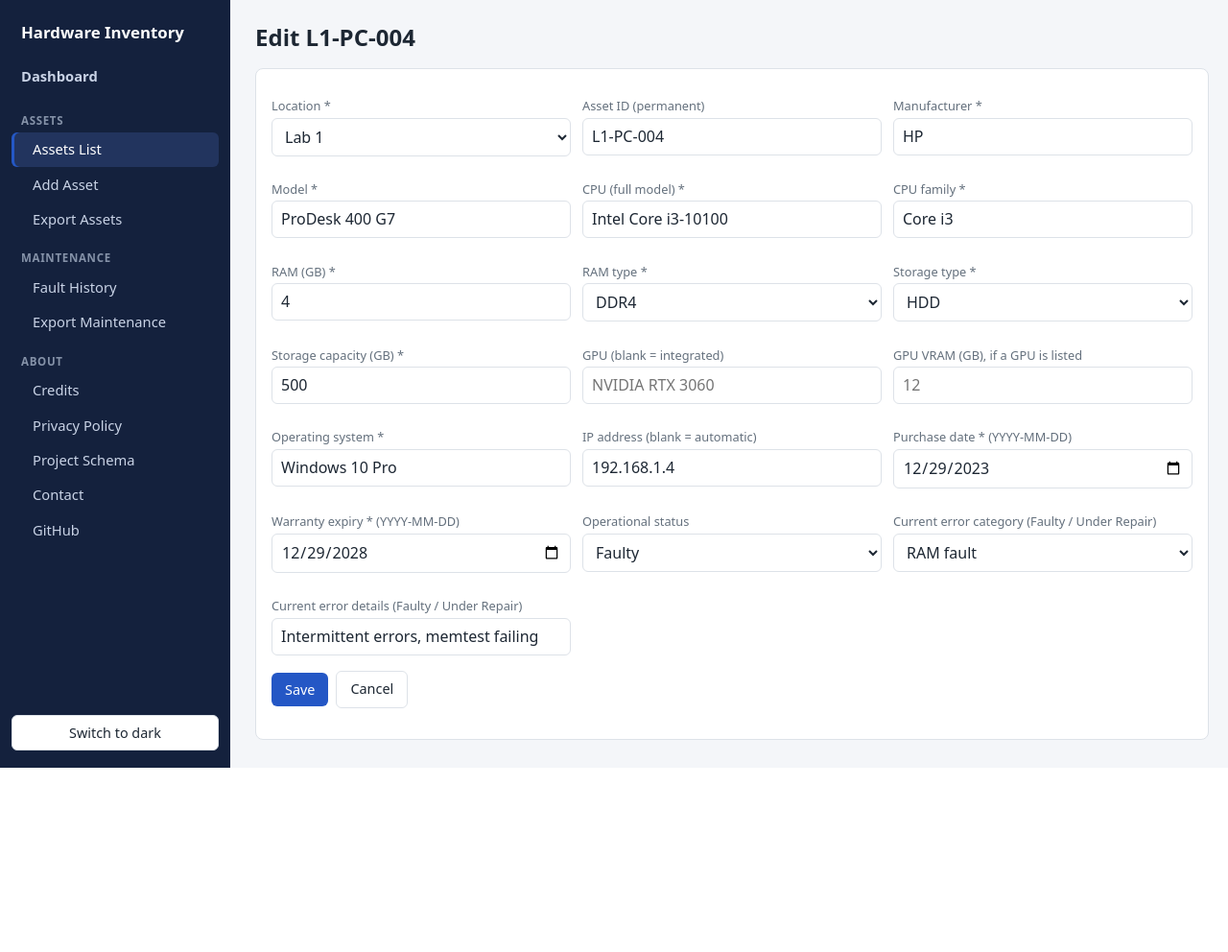
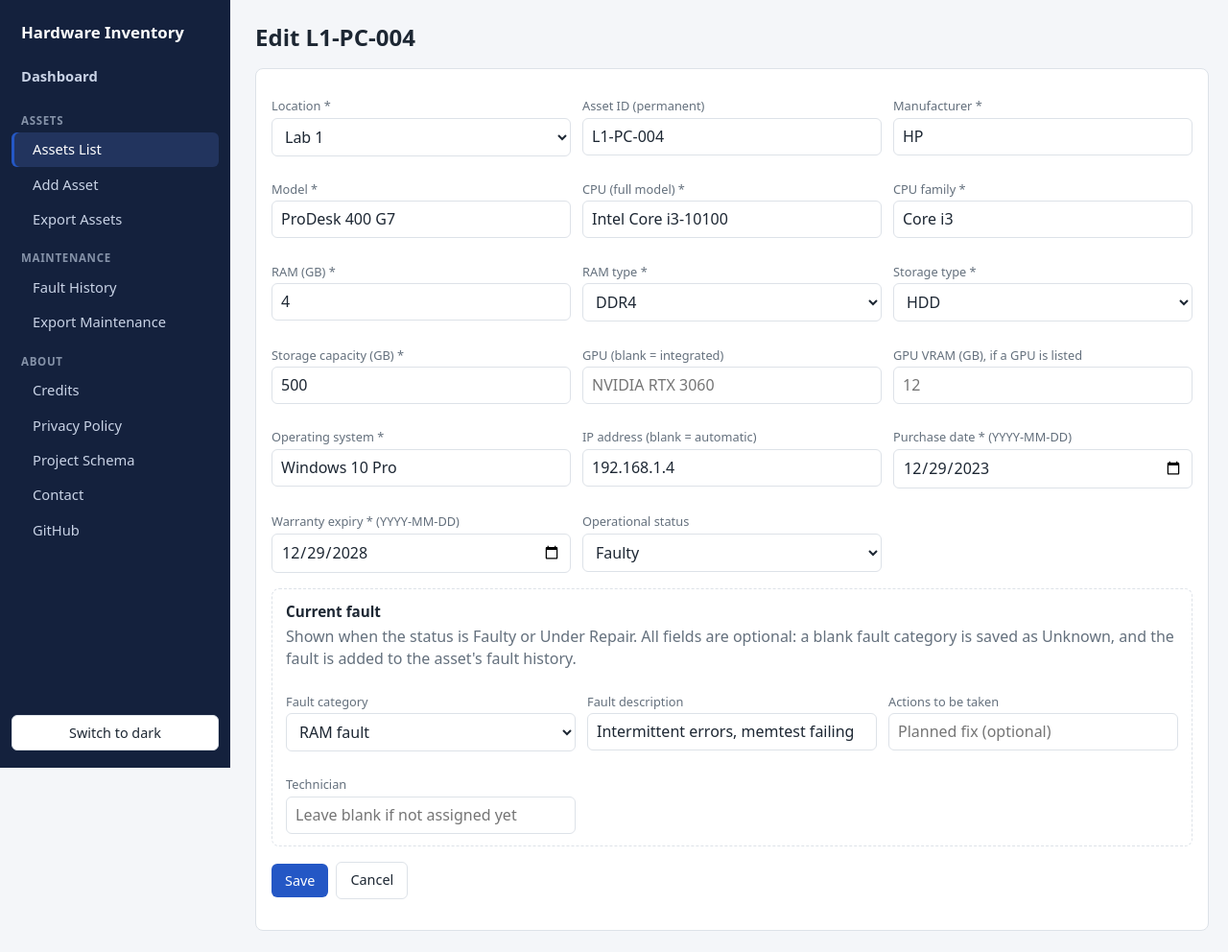
Before and after one commit to AbdurRauf-01/ef101-p11, a Flask app: page /assets/L1-PC-004/edit in a window 1280 px wide. Shown: the whole page at 96% size. Before the commit the page ends 800 px from the top, so only its background shows below. Run offline with Flask 3, Linux system fonts and the light colour scheme; data comes from the database, SQL or seed files in the repository; both versions use the stored data as it was after the commit.

Commit message:
ef101-p11-v9
What changed:

1. Sorting in the asset list
- Every column heading is clickable. The first click sorts ascending, and the second reverses it. A ▲ or ▼ shows the active column, and the other headings show a faint ↕.
- The default is Asset ID, ascending.
- Sorting works with the search and filters, and the CSV export follows the current sort.
2. Current fault and the Edit/Add window
- Choosing Faulty or Under Repair shows a box with fault category, fault description, actions to be taken, and technician. None of them are required. A blank category is saved as “Unknown”.
- Each fault is also recorded in the asset’s history, including faults entered on the Edit form. This was a gap before, and it’s now closed.
- The asset page has a Current fault section above Maintenance history. For operational assets, every column shows “-”.
3. Closing a fault
- Setting a faulty asset to Operational on the Edit form doesn’t close the fault there. The other changes are saved, the fault stays open, and the page takes you to the Log form.
- The Log form is prefilled from the Current fault section. You must choose a fault category other than “Unknown”, and fill in the description, action, and technician.
- When the fix is logged, the asset becomes Operational and its Current fault section shows “-”.

```diff
--- a/app.py
+++ b/app.py
@@ -13,8 +13,8 @@ from flask import (Flask, Response, flash, redirect, render_template, request,
 
 import queries
 from db import BASE, DB_PATH
-from queries import (CURRENT_ERROR_CATEGORIES, CURRENT_ERROR_STATUSES, FAULT_CATEGORIES,
-                     FIELDS, RAM_TYPES, WARRANTY_SOON_DAYS)
+from queries import (CURRENT_ERROR_STATUSES, CURRENT_FAULT_FIELDS, FAULT_CATEGORIES, FIELDS,
+                     RAM_TYPES, SORT_COLUMNS, WARRANTY_SOON_DAYS)
 
 app = Flask(__name__)
 GITHUB_URL = "https://github.com/AbdurRauf-01/ef101-fall2026-p11"
@@ -24,18 +24,39 @@ app.secret_key = "ef101-demo-key"  # demo only; no real secrets in this project
 STATUSES = ["Operational", "Faulty", "Under Repair"]
 STORAGE_TYPES = ["SSD", "NVMe", "HDD", "Hybrid"]
 NEW_LOCATION = "__new__"    # drop-down value meaning "+ Add new location"
-NEED_CATEGORY = ("Choose the current error category for Faulty or Under Repair "
-                 "(use N/A, Unknown or Other if needed).")
-NEED_DETAIL = ("Describe the current error for Faulty or Under Repair. "
-               "Type Unknown if the cause is not known.")
+ASSET_COLUMNS = [("asset_id", "Asset ID"), ("model", "Model"), ("cpu", "CPU"), ("ram", "RAM"),
+                 ("storage", "Storage"), ("gpu", "GPU"), ("location", "Location"), ("status", "Status"),
+                 ("warranty", "Warranty"), ("faults", "Faults")]
+RESOLVE_NEEDS_FAULT = ("To mark the asset Operational, the fault category must be specified "
+                       "(not Unknown).")
+RESOLVE_NOTE = ("Other changes are saved. The fault is now on the asset page: log the fix in "
+                "'Log a fault / maintenance event' to mark the asset Operational.")
+
+
+def current_sort():
+    """Sort column and direction from the URL. Default: Asset ID, ascending."""
+    key = request.args.get("sort")
+    key = key if key in SORT_COLUMNS else "asset_id"
+    direction = "desc" if request.args.get("dir") == "desc" else "asc"
+    return key, direction
+
+
+def sort_link(col):
+    """Link for a column heading: a new column starts ascending; the same column flips direction.
+    Filters and search stay in the link."""
+    args = request.args.to_dict()
+    key, direction = current_sort()
+    new = "desc" if (col == key and direction == "asc") else "asc"
+    args.update(sort=col, dir=new)
+    return url_for("assets", **args)
 
 
 @app.context_processor
 def option_lists():
-    """Drop-down choices, available to every template."""
+    """Drop-down choices and helpers, available to every template."""
     return dict(storage_types=STORAGE_TYPES, statuses=STATUSES, ram_types=RAM_TYPES,
-                fault_categories=FAULT_CATEGORIES, error_categories=CURRENT_ERROR_CATEGORIES,
-                locations=queries.location_names(), NEW_LOCATION=NEW_LOCATION)
+                fault_categories=FAULT_CATEGORIES, locations=queries.location_names(),
+                NEW_LOCATION=NEW_LOCATION, sort_link=sort_link)
 
 
 @app.template_filter("money")
@@ -65,16 +86,6 @@ def parse_date(s):
         return None
 
 
-def current_error_problems(category, detail):
-    """Faulty / Under Repair need a category from the list AND a written detail (may be 'Unknown')."""
-    problems = []
-    if category not in CURRENT_ERROR_CATEGORIES:
-        problems.append(NEED_CATEGORY)
-    if not detail:
-        problems.append(NEED_DETAIL)
-    return problems
-
-
 def resolve_location(form):
     """Returns (place name, is_new). Choosing '+ Add new location' uses the typed name, unless a
     place with the same name (any upper/lower case) already exists, in which case that one is used."""
@@ -89,15 +100,16 @@ def resolve_location(form):
 
 
 def existing_or_new_prefix(name, is_new):
-    """Short code used for the asset ID of this place."""
+    """Short code used for the asset IDs of this place."""
     if is_new:
         return queries.suggest_prefix(name, queries.all_prefixes())
     return queries.location_prefix(name)
 
 
-def validate_asset(f, is_new, subnet):
+def validate_asset(f, is_new, subnet, prev=None):
     """Server-side validation. Returns (clean_dict, errors_list).
-    subnet = x of the chosen place's range 192.168.x.n, used when the IP box is left blank."""
+    subnet = x of the chosen place's range 192.168.x.n, used when the IP box is left blank.
+    prev = the asset as it is in the database (None for a new asset)."""
     errors = []
     c = {k: (f.get(k) or "").strip() for k in FIELDS}
     for k in ["manufacturer", "model", "cpu", "cpu_family", "os", "location"]:
@@ -127,10 +139,17 @@ def validate_asset(f, is_new, subnet):
         errors.append("Choose a valid storage type.")
     if c["status"] not in STATUSES:
         errors.append("Choose a valid status.")
+
+    # Current fault. Everything here is optional: a blank category becomes "Unknown".
     if c["status"] == "Operational":
-        c["status_category"] = c["status_detail"] = None   # a working asset has no current error (N/A)
+        for k in CURRENT_FAULT_FIELDS:
+            c[k] = None                  # a working asset has no current fault (shown as "-")
     elif c["status"] in CURRENT_ERROR_STATUSES:
-        errors += current_error_problems(c["status_category"], c["status_detail"])
+        c["status_category"] = c["status_category"] or "Unknown"
+        if c["status_category"] not in FAULT_CATEGORIES:
+            errors.append("Choose a fault category from the list.")
+        was_faulty = prev is not None and prev["status"] in CURRENT_ERROR_STATUSES
+        c["status_date"] = prev["status_date"] if (was_faulty and prev["status_date"]) else today()
 
     # IP address: blank = assigned automatically. Two PCs in the same place never share an IP.
     loc, aid = c["location"], c["asset_id"]
@@ -175,7 +194,9 @@ def assets():
     rows = queries.filtered_assets(request.args)
     opts = queries.filter_options()
     enriched = [dict(r, warranty=warranty_status(r["warranty_expiry"])) for r in rows]
-    return render_template("assets.html", assets=enriched, opts=opts, f=request.args)
+    key, direction = current_sort()
+    return render_template("assets.html", assets=enriched, opts=opts, f=request.args,
+                           sort=key, direction=direction, columns=ASSET_COLUMNS)
 
 
 @app.route("/assets/new", methods=["GET", "POST"])
@@ -197,17 +218,17 @@ def asset_new():
         if errors:
             for e in errors:
                 flash(e, "danger")
-            return render_template("asset_form.html", a=form, new=True)
+            return render_template("asset_form.html", a=form, new=True, current_status=None)
         try:
             if is_new_loc:
                 queries.add_location(name, existing_or_new_prefix(name, True), subnet)
-            queries.insert_asset(c)
+            queries.insert_asset(c, fault_record=c["status"] != "Operational")
         except sqlite3.IntegrityError as e:
             flash(f"Database rejected the record: {e}", "danger")
-            return render_template("asset_form.html", a=form, new=True)
+            return render_template("asset_form.html", a=form, new=True, current_status=None)
         flash(f"Asset {c['asset_id']} added (IP {c['ip_address']}).", "success")
         return redirect(url_for("asset_detail", asset_id=c["asset_id"]))
-    return render_template("asset_form.html", a={}, new=True)
+    return render_template("asset_form.html", a={}, new=True, current_status=None)
 
 
 @app.route("/assets/<asset_id>")
@@ -219,7 +240,8 @@ def asset_detail(asset_id):
     events = queries.get_events(asset_id)
     total_cost = sum(e["cost_usd"] for e in events)
     return render_template("asset_detail.html", a=a, events=events, total_cost=total_cost,
-                           warranty=warranty_status(a["warranty_expiry"]), today=today())
+                           warranty=warranty_status(a["warranty_expiry"]), today=today(),
+                           resolve=request.args.get("resolve") == "1")
 
 
 @app.route("/assets/<asset_id>/edit", methods=["GET", "POST"])
@@ -227,6 +249,7 @@ def asset_edit(asset_id):
     a = queries.get_asset(asset_id)
     if not a:
         return render_template("message.html", title="Asset not found", text=asset_id), 404
+    current_status = a["status"]
     if request.method == "POST":
         form = dict(request.form)
         form["asset_id"] = asset_id                       # primary key is never changed
@@ -236,21 +259,32 @@ def asset_edit(asset_id):
         errors = []
         if is_new_loc and not name:
             errors.append("Type the name of the new location (for example Lab 4).")
-        c, more = validate_asset(form, False, subnet)
+        # Faulty / Under Repair -> Operational is not done here: the fault moves to the Log form on the
+        # asset page, where the fix is recorded. Other changes on this form are still saved.
+        resolving = current_status in CURRENT_ERROR_STATUSES and form.get("status") == "Operational"
+        if resolving:
+            form["status"] = current_status
+            for k in CURRENT_FAULT_FIELDS:
+                form[k] = a[k] or ""
+        c, more = validate_asset(form, False, subnet, a)
         errors += more
         if errors:
             for e in errors:
                 flash(e, "danger")
-            return render_template("asset_form.html", a=form, new=False)
+            return render_template("asset_form.html", a=form, new=False, current_status=current_status)
         if is_new_loc:
             queries.add_location(name, existing_or_new_prefix(name, True), subnet)
-        queries.update_asset(asset_id, c)
+        new_fault = current_status == "Operational" and c["status"] != "Operational"
+        queries.update_asset(asset_id, c, fault_record=new_fault)
+        if resolving:
+            flash(RESOLVE_NOTE, "success")
+            return redirect(url_for("asset_detail", asset_id=asset_id, resolve=1))
         flash("Asset updated.", "success")
         return redirect(url_for("asset_detail", asset_id=asset_id))
     # the form template uses a.get(...), which a sqlite3.Row does not have: convert to a
     # dict and show empty (NULL) fields as blank instead of the text "None"
     a = {k: ("" if v is None else v) for k, v in dict(a).items()}
-    return render_template("asset_form.html", a=a, new=False)
+    return render_template("asset_form.html", a=a, new=False, current_status=current_status)
 
 
 @app.route("/assets/<asset_id>/retire", methods=["POST"])
@@ -269,7 +303,8 @@ def asset_reactivate(asset_id):
 
 @app.route("/assets/<asset_id>/maintenance", methods=["POST"])
 def maintenance_add(asset_id):
-    if not queries.asset_exists(asset_id):
+    asset = queries.get_asset(asset_id)
+    if not asset:
         return render_template("message.html", title="Asset not found", text=asset_id), 404
     f = {k: (request.form.get(k) or "").strip() for k in
          ["event_date", "fault_category", "fault_description", "action_taken", "technician", "cost"]}
@@ -294,18 +329,24 @@ def maintenance_add(asset_id):
     new_status = request.form.get("set_status")
     if new_status not in STATUSES:
         new_status = None                       # blank = no status change
-    cat = (request.form.get("status_category") or "").strip()
-    detail = (request.form.get("status_detail") or "").strip()
-    if new_status in CURRENT_ERROR_STATUSES:
-        errors += current_error_problems(cat, detail)
+    was_faulty = asset["status"] in CURRENT_ERROR_STATUSES
+    if new_status == "Operational" and was_faulty and f["fault_category"] == "Unknown":
+        errors.append(RESOLVE_NEEDS_FAULT)
     if errors:
         for e in errors:
             flash(e, "danger")
         return redirect(url_for("asset_detail", asset_id=asset_id))
-    current = new_status in CURRENT_ERROR_STATUSES
-    queries.add_event(asset_id, f, cost, new_status,
-                      cat if current else None, detail if current else None)
-    flash("Maintenance event logged.", "success")
+    current = None
+    if new_status in CURRENT_ERROR_STATUSES:
+        # the fault on the Log form becomes the asset's current fault; the date is kept while it stays open
+        current = {"category": f["fault_category"], "detail": f["fault_description"],
+                   "action": f["action_taken"], "technician": f["technician"],
+                   "date": asset["status_date"] if (was_faulty and asset["status_date"]) else today()}
+    queries.add_event(asset_id, f, cost, new_status, current)
+    if new_status == "Operational" and was_faulty:
+        flash("Fix logged. The asset is Operational and its current fault is closed.", "success")
+    else:
+        flash("Maintenance event logged.", "success")
     return redirect(url_for("asset_detail", asset_id=asset_id))
 
 
@@ -370,7 +411,7 @@ def csv_response(header, rows, filename):
 
 @app.route("/export/assets.csv")
 def export_assets():
-    rows = queries.filtered_assets(request.args)  # exports whatever the current filters show
+    rows = queries.filtered_assets(request.args)  # exports whatever the current filters and sort show
     header = FIELDS + ["active", "warranty_status", "fault_count"]
     out = [[r[k] for k in FIELDS] + [r["active"], warranty_status(r["warranty_expiry"]), r["fault_count"]]
            for r in rows]
--- a/static/style.css
+++ b/static/style.css
@@ -96,3 +96,9 @@ details.more[open] .when-closed,details.more:not([open]) .when-open{display:none
 .done{color:var(--ok);font-weight:600}
 .formgrid>div{display:flex;flex-direction:column;gap:4px}
 .formgrid label{min-height:2.4em;line-height:1.2;display:flex;align-items:flex-end;margin-bottom:0}
+th a.sortlink{color:inherit;text-decoration:none;white-space:nowrap}
+th a.sortlink:hover{text-decoration:underline}
+.arrow{display:inline-block;width:1.1em;color:var(--accent)}
+.arrow.faint{color:var(--muted);opacity:.6}
+.fault-box{margin-top:16px;padding:12px 14px;border:1px dashed var(--line);border-radius:8px}
+.fault-box h3{margin:0 0 4px;font-size:.95rem}
--- a/templates/asset_form.html
+++ b/templates/asset_form.html
@@ -31,12 +31,27 @@
   <div><label>IP address (blank = automatic)</label><input name="ip_address" value="{{ a.get('ip_address','') or '' }}" placeholder="auto, e.g. 192.168.1.4"></div>
   <div><label>Purchase date * (YYYY-MM-DD)</label><input type="date" name="purchase_date" value="{{ a.get('purchase_date','') }}"></div>
   <div><label>Warranty expiry * (YYYY-MM-DD)</label><input type="date" name="warranty_expiry" value="{{ a.get('warranty_expiry','') }}"></div>
-  <div><label>Operational status</label><select name="status">
+  <div><label>Operational status</label><select name="status" id="status-select">
     {% for o in statuses %}<option{{ ' selected' if a.get('status')==o }}>{{ o }}</option>{% endfor %}</select></div>
-  <div><label>Current error category (Faulty / Under Repair)</label><select name="status_category"><option value="">— choose —</option>
-    {% for o in error_categories %}<option{{ ' selected' if a.get('status_category')==o }}>{{ o }}</option>{% endfor %}</select></div>
-  <div><label>Current error details (Faulty / Under Repair)</label><input name="status_detail" value="{{ a.get('status_detail','') or '' }}" placeholder="Describe the fault, or Unknown"></div>
 </div>
+
+<div id="fault-box" class="fault-box">
+  <h3>Current fault</h3>
+  <p class="muted" style="margin:0 0 10px">Shown when the status is Faulty or Under Repair. All fields are optional:
+    a blank fault category is saved as Unknown, and the fault is added to the asset's fault history.</p>
+  <div class="formgrid">
+    <div><label>Fault category</label><select name="status_category">
+      {% for o in fault_categories %}<option{{ ' selected' if (a.get('status_category') or 'Unknown')==o }}>{{ o }}</option>{% endfor %}</select></div>
+    <div><label>Fault description</label><input name="status_detail" value="{{ a.get('status_detail','') or '' }}" placeholder="What is wrong?"></div>
+    <div><label>Actions to be taken</label><input name="status_action" value="{{ a.get('status_action','') or '' }}" placeholder="Planned fix (optional)"></div>
+    <div><label>Technician</label><input name="status_technician" value="{{ a.get('status_technician','') or '' }}" placeholder="Leave blank if not assigned yet"></div>
+  </div>
+</div>
+<div id="resolve-note" class="flash success" style="display:none">
+  This asset is currently {{ current_status }}. Saving with Operational keeps the fault open: the fault details move to
+  "Log a fault / maintenance event" on the asset page, where the fix is recorded.
+</div>
+
 <p class="row" style="margin-top:16px"><button class="btn" type="submit">Save</button>
 <a class="btn sec" href="{{ url_for('assets') }}">Cancel</a></p>
 </form>
@@ -52,5 +67,17 @@
   inp.addEventListener('blur', function () { if (!inp.value.trim()) toList(); });
   inp.addEventListener('keydown', function (e) { if (e.key === 'Escape') toList(); });
 })();
+// The current-fault box follows the status; the resolve note appears when a faulty asset is set Operational.
+(function () {
+  var st = document.getElementById('status-select'), box = document.getElementById('fault-box');
+  var note = document.getElementById('resolve-note'), was = "{{ current_status or '' }}";
+  function sync() {
+    var s = st.value;
+    box.style.display = (s === 'Operational') ? 'none' : '';
+    note.style.display = (was && was !== 'Operational' && s === 'Operational') ? '' : 'none';
+  }
+  st.addEventListener('change', sync);
+  sync();
+})();
 </script>
 {% endblock %}
--- a/templates/dashboard.html
+++ b/templates/dashboard.html
@@ -58,7 +58,7 @@
 <tr><td><a href="{{ url_for('asset_detail', asset_id=r.asset_id) }}">{{ r.asset_id }}</a></td>
 <td>{{ r.model }}</td><td>{{ r.location }}</td>
 <td><span class="badge b-{{ r.status|replace(' ', '-') }}">{{ r.status }}</span></td>
-<td>{{ r.status_category or 'Unknown' }}: {{ r.status_detail or 'Unknown' }}</td></tr>
+<td>{{ r.status_category or 'Unknown' }}: {{ r.status_detail or 'Not recorded' }}</td></tr>
 {% else %}
 <tr><td colspan="5" class="muted">No assets are currently faulty or under repair.</td></tr>
 {% endfor %}</table></div>
--- a/templates/maintenance.html
+++ b/templates/maintenance.html
@@ -15,8 +15,8 @@ Total cost {{ total_cost|money }}.</p>
 <td class="nw"><a href="{{ url_for('asset_detail', asset_id=e.asset_id) }}">{{ e.asset_id }}</a></td>
 <td>{{ e.model }}</td><td>{{ e.location }}</td>
 <td><span class="badge b-{{ e.status|replace(' ', '-') }}">{{ e.status }}</span></td>
-<td>{{ e.fault_category }}</td><td>{{ e.fault_description }}</td><td>{{ e.action_taken }}{% if e.status == 'Operational' %} <span class="done">(Done)</span>{% endif %}</td>
-<td>{{ e.technician }}</td><td class="right nw">{{ e.cost_usd|money }}</td></tr>
+<td>{{ e.fault_category }}</td><td>{{ e.fault_description or 'Not recorded' }}</td><td>{{ e.action_taken }}{% if e.status == 'Operational' %} <span class="done">(Done)</span>{% endif %}</td>
+<td>{{ e.technician or 'Not recorded' }}</td><td class="right nw">{{ e.cost_usd|money }}</td></tr>
 {% else %}
 <tr><td colspan="10" class="muted">No fault events recorded.</td></tr>
 {% endfor %}
```
Also changed, not shown: changelogs/v9.txt (added, +14 -0 lines), migrate.py (+16 -0 lines), queries.py (+40 -9 lines), schema.sql (+36 -31 lines), seed.py (+11 -5 lines), templates/asset_detail.html (+23 -12 lines), templates/assets.html (+10 -2 lines), test_app.py (+114 -43 lines), README.md, docs/project-schema.svg, inventory.db, 2 other files.
